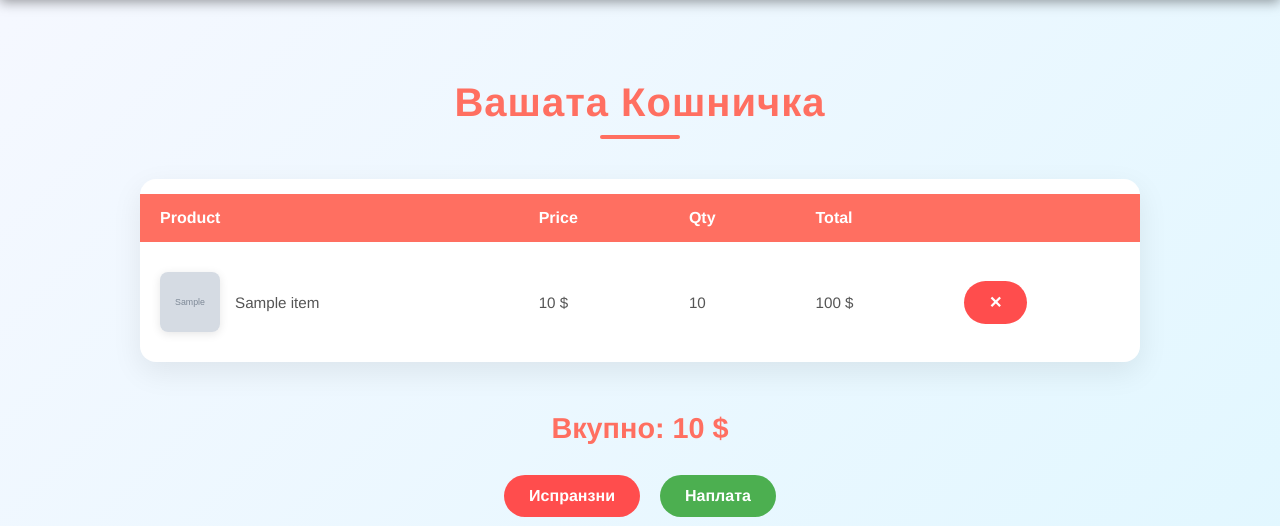
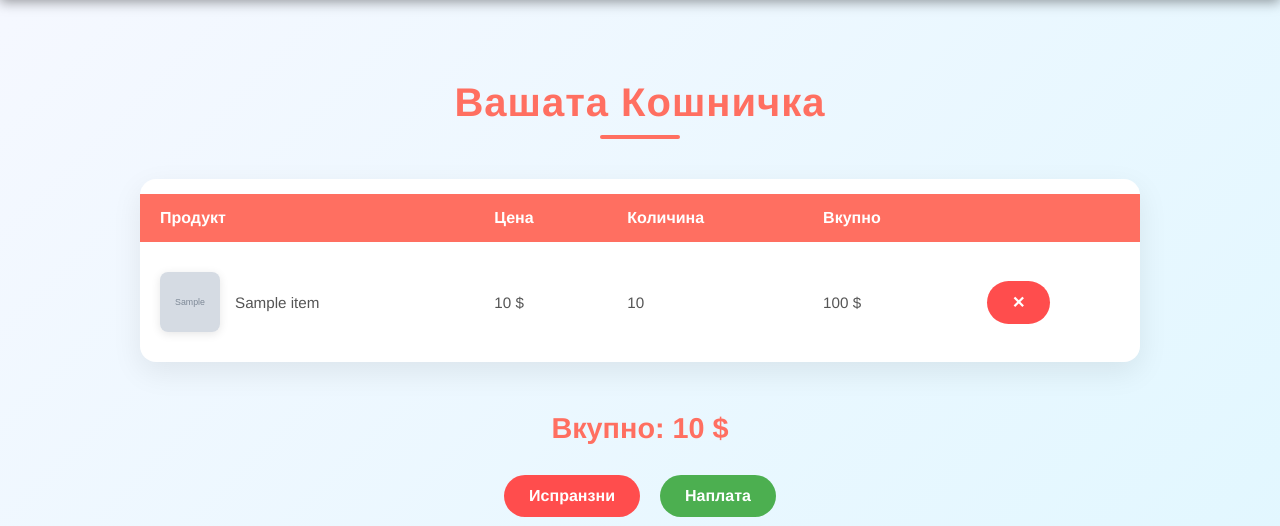
Before and after one commit to ZokiKosta/e-prodavnica-mkd, a Flask app: template templates/cart.html in a window 1280 px wide. Shown: the part 64-590 px from the top of the page. Run offline with Flask 3, Linux system fonts and the light colour scheme; the template is opened without the code that fills it: most values are stand-ins (such as "Sample title", 1, 10 or a date in 2020); grey boxes marked "Sample" are stand-in pictures.

Commit message:
translation to macedonian

```diff
--- a/templates/cart.html
+++ b/templates/cart.html
@@ -9,10 +9,10 @@
 {% if cart %}
 <table class="cart-table">
     <tr>
-        <th>Product</th>
-        <th>Price</th>
-        <th>Qty</th>
-        <th>Total</th>
+        <th>Продукт</th>
+        <th>Цена</th>
+        <th>Количина</th>
+        <th>Вкупно</th>
         <th></th>
     </tr>
 
```
